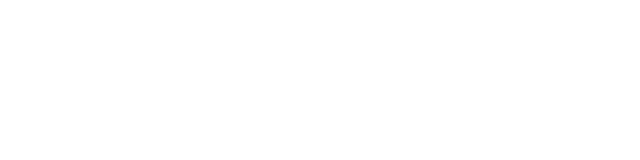
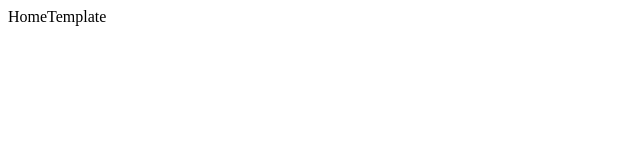
Before and after one commit to spring1826/purpleIO-assignment, a Next.js app: page / in a window 1280 px wide. Shown: the top 160 px of the page, without its empty margins (0-640 px from the left). Built offline with nearby package versions, Linux system fonts and the light colour scheme.

Commit message:
feat: add hometemplate

```diff
--- a/package.json
+++ b/package.json
@@ -11,12 +11,14 @@
   "dependencies": {
     "next": "12.1.5",
     "react": "18.0.0",
-    "react-dom": "18.0.0"
+    "react-dom": "18.0.0",
+    "styled-components": "^5.3.5"
   },
   "devDependencies": {
     "@types/node": "17.0.24",
     "@types/react": "18.0.5",
     "@types/react-dom": "18.0.1",
+    "@types/styled-components": "^5.1.25",
     "eslint": "8.13.0",
     "eslint-config-next": "12.1.5",
     "typescript": "4.6.3"
--- a/pages/index.tsx
+++ b/pages/index.tsx
@@ -1,5 +1,6 @@
 import type { NextPage } from "next";
 import Head from "next/head";
+import HomeTemplate from "../templates/HomeTemplate/HomeTemplate";
 
 const Home: NextPage = () => {
   return (
@@ -7,6 +8,7 @@
       <Head>
         <title>Create Next App</title>
       </Head>
+      <HomeTemplate />
     </div>
   );
 };
--- /dev/null
+++ b/templates/HomeTemplate/HomeTemplate.style.ts
@@ -0,0 +1,3 @@
+import styled from "styled-components";
+
+export const Wrapper = styled.div``;
--- /dev/null
+++ b/templates/HomeTemplate/HomeTemplate.tsx
@@ -0,0 +1,9 @@
+import * as S from "./HomeTemplate.style";
+
+interface HomeTemplateProps {}
+
+const HomeTemplate: React.FC<HomeTemplateProps> = (props) => {
+  return <S.Wrapper>HomeTemplate</S.Wrapper>;
+};
+
+export default HomeTemplate;
```
Also changed, not shown: 2 other files (tests, documents, lock files or other folders).
